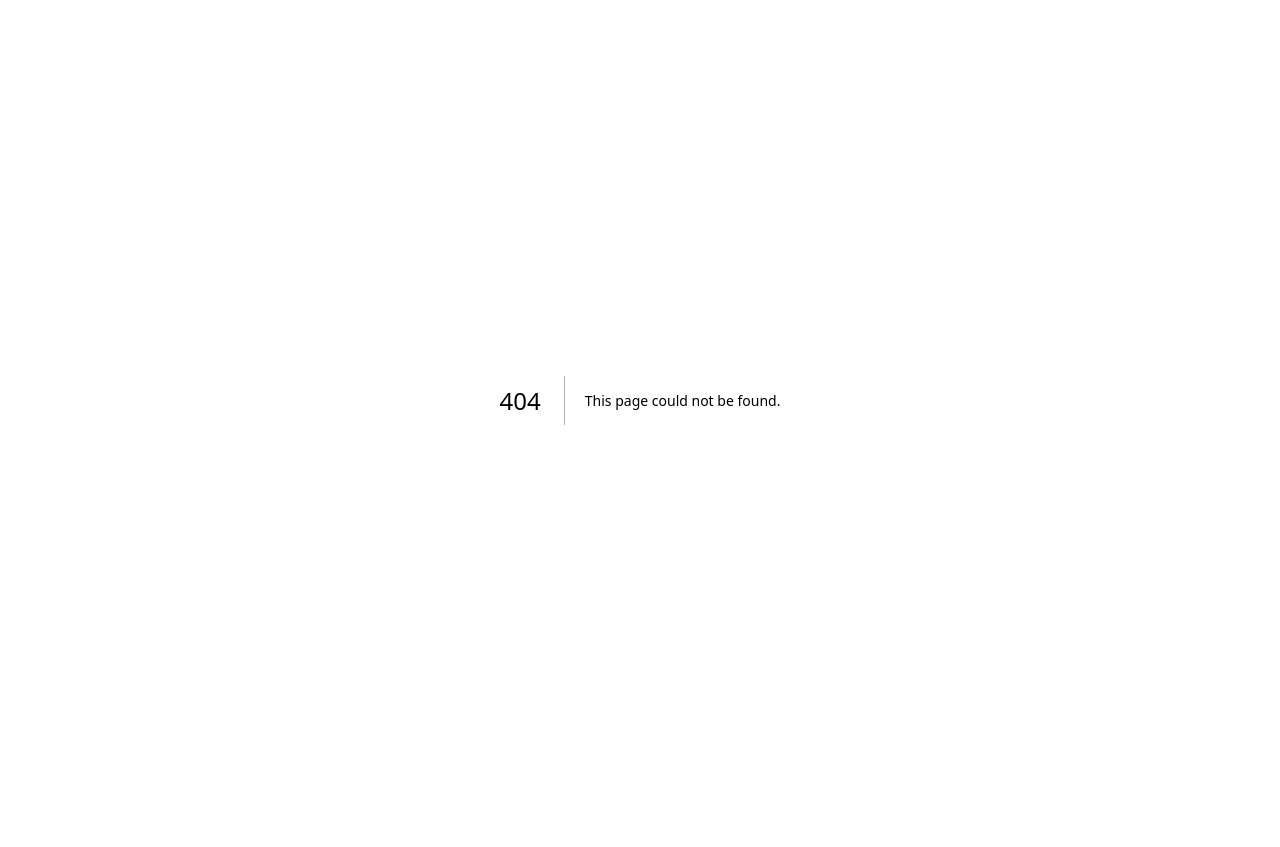
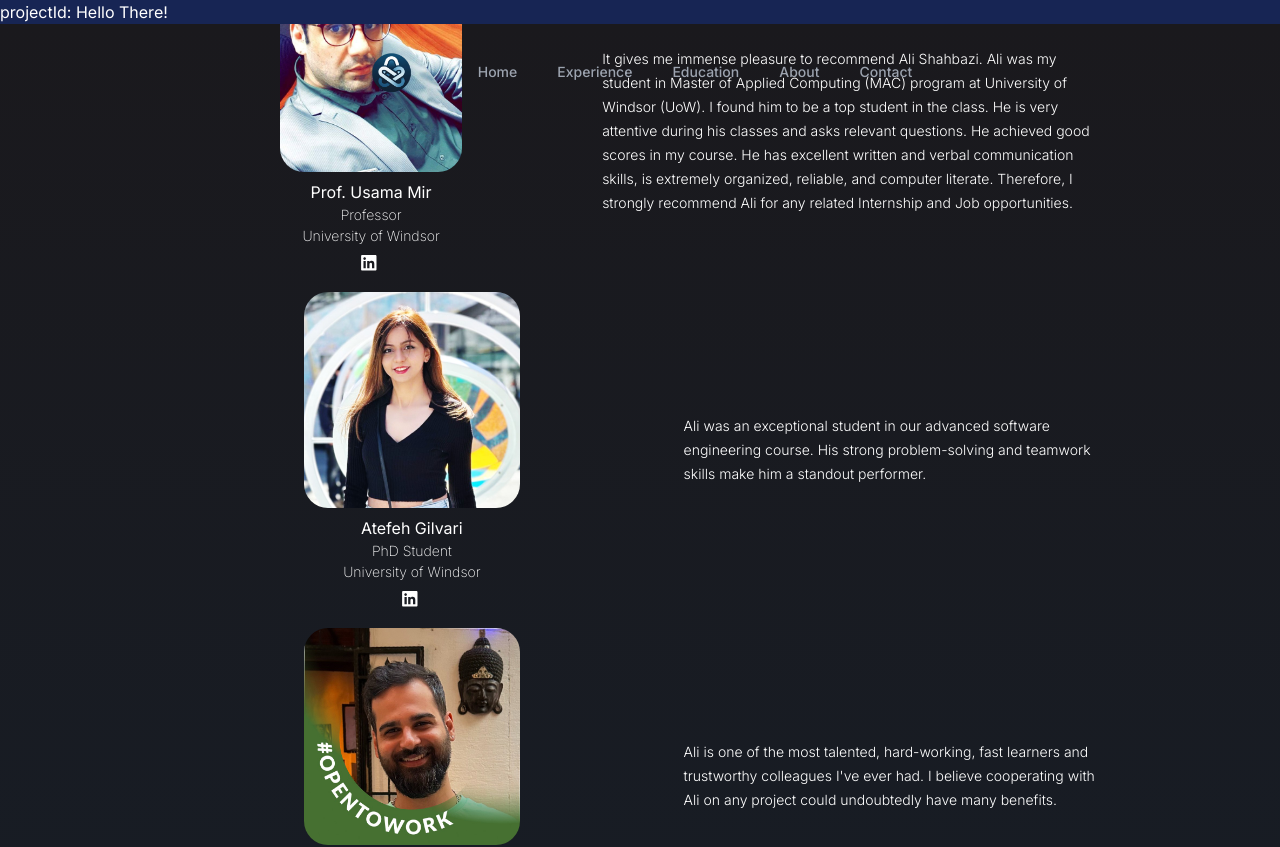
Before and after one commit to AliShahbazi81/MyWebsite_Client, a Next.js app: page /projects/1 in a window 1280 px wide. Before the commit this address had no page. Shown: the top 847 px of the page. Before the commit the page ends 800 px from the top, so only its background shows below. Built offline with nearby package versions, Linux system fonts and the light colour scheme.

Commit message:
Fix homepage styling bugs

```diff
--- a/src/app/css/footer.scss
+++ b/src/app/css/footer.scss
@@ -1,9 +1,13 @@
 @tailwind components;
 
 .footerEnv {
-  @apply transition-all duration-300;
+  @apply transition-all duration-300 overflow-hidden;
   background: linear-gradient(to bottom, #1A191D, #171D26);
+
+  .footer {
     max-width: 1920px;
+    max-height: 1080px;
+  }
 
   .socialEnv {
     .socialTitle {
@@ -58,7 +62,7 @@
         font-size: min(3vw, 14px);
       }
 
-      .referenceUniversity{
+      .referenceUniversity {
         font-size: min(3vw, 14px);
       }
 
@@ -74,7 +78,10 @@
 @layer components {
   @media (min-width: 1800px) {
     .footerEnv {
-      @apply flex flex-col items-center justify-center flex-wrap p-12;
+      @apply flex justify-center items-center;
+
+      .footer {
+        @apply flex flex-col flex-wrap p-12 self-center;
         height: 70vh;
 
         .socialEnv {
@@ -91,11 +98,11 @@
             .referenceInfoEnv {
               @apply flex justify-center items-center pb-8 pr-6 ;
 
-            .referenceText{
+              .referenceText {
                 width: 70%;
               }
 
-            .referenceInfo{
+              .referenceInfo {
                 width: 30%;
               }
 
@@ -104,10 +111,11 @@
         }
       }
     }
+  }
 
   @media (min-width: 1281px) {
     @media (max-width: 1799px) {
-      .footerEnv {
+      .footer {
         @apply flex flex-col-reverse items-center justify-center;
 
         .reference {
@@ -120,17 +128,18 @@
               @apply pb-5 pr-6 flex justify-center items-center;
               width: 55%;
 
-              .referenceText{
+              .referenceText {
                 width: 70%;
               }
             }
           }
         }
+
         .socialEnv {
           @apply flex flex-col items-center justify-between flex-wrap pl-12 pr-8 mb-8;
           width: 60%;
 
-          .socialIconsEnv{
+          .socialIconsEnv {
             @apply flex items-start justify-start;
           }
         }
@@ -140,7 +149,7 @@
 
   @media (min-width: 769px) {
     @media (max-width: 1280px) {
-      .footerEnv {
+      .footer {
         @apply flex flex-col-reverse items-center justify-center;
         padding-bottom: 8vw;
 
@@ -154,7 +163,7 @@
               @apply pb-5 pr-6 flex justify-center items-center;
               width: 75%;
 
-              .referenceText{
+              .referenceText {
                 width: 70%;
               }
             }
@@ -165,7 +174,7 @@
           @apply flex flex-col items-center justify-between flex-wrap pt-12 pb-12;
           width: 100%;
 
-          .socialIconsEnv{
+          .socialIconsEnv {
             @apply flex items-start justify-start;
           }
         }
@@ -175,7 +184,7 @@
 
   @media (min-width: 601px) {
     @media (max-width: 768px) {
-      .footerEnv {
+      .footer {
         @apply flex flex-col-reverse items-center justify-center;
         padding-bottom: 8vw;
 
@@ -187,7 +196,8 @@
             .referenceInfoEnv {
               @apply flex justify-center items-center pb-5 pr-6;
               width: 100%;
-              .referenceText{
+
+              .referenceText {
                 width: 70%;
               }
             }
@@ -197,7 +207,7 @@
         .socialEnv {
           @apply pt-12 pb-12;
 
-          .socialIconsEnv{
+          .socialIconsEnv {
             @apply flex items-start justify-start;
           }
         }
@@ -206,28 +216,28 @@
   }
 
   @media (max-width: 600px) {
-    .footerEnv {
+    .footer {
       @apply flex flex-col-reverse items-center justify-center;
       padding-bottom: 8vw;
 
-      .referenceInfoEnv{
+      .referenceInfoEnv {
         @apply flex flex-col items-center justify-center pb-8;
         width: 100%;
 
-        .referenceText{
+        .referenceText {
           width: 80%;
         }
 
-        .referenceInfo{
+        .referenceInfo {
           @apply flex items-center justify-center pb-3;
         }
       }
 
-      .socialEnv{
+      .socialEnv {
         @apply flex flex-col items-center justify-center mt-6;
         width: 80%;
 
-        .socialIconsEnv{
+        .socialIconsEnv {
           @apply flex items-center justify-center self-center;
         }
       }
--- a/src/app/globals.css
+++ b/src/app/globals.css
@@ -19,6 +19,9 @@
 
 body {
     @apply text-white;
+    margin: 0;
+    padding: 0;
+    overflow-x: hidden;
 }
 
 @layer utilities {
@@ -35,7 +38,7 @@ body {
     height: 100vh;
     max-width: 100vw;
     max-height: 100vw;
-    overflow: auto;
+    overflow: hidden;
 }
 
 .image {
@@ -53,7 +56,7 @@ body {
 }
 
 .divBackground {
-    @apply relative flex flex-col justify-start items-center bg-background;
+    @apply relative flex flex-col justify-start items-center bg-background overflow-hidden;
 }
 
 .break-line {
--- a/src/app/layout.tsx
+++ b/src/app/layout.tsx
@@ -1,9 +1,11 @@
 import type {Metadata} from "next";
 import {Inter} from "next/font/google";
 import "./globals.css";
+import Navbar from "@/components/Navbar";
+import Footer from "@/components/Footer";
 
 
-const inter = Inter({ subsets: ["latin"] });
+const inter = Inter({subsets: ["latin"]});
 
 export const metadata: Metadata = {
 	title: "Ali Shahbazi",
@@ -17,7 +19,14 @@ export default function RootLayout({
 }>) {
 	return (
 		<html lang="en">
-      <body className={inter.className}>{children}</body>
+
+		<body className={inter.className} >
+		<Navbar/>
+		<main className={'relative overflow-hidden'}>
+			{children}
+		</main>
+		<Footer/>
+		</body>
 		</html>
 	);
 }
--- a/src/app/page.tsx
+++ b/src/app/page.tsx
@@ -1,16 +1,10 @@
 import HomePageImage from "@/components/HomePageImage";
-import Navbar from "@/components/Navbar";
 import "./globals.css";
 import "slick-carousel/slick/slick.css";
 import "slick-carousel/slick/slick-theme.css";
-import Footer from "@/components/Footer";
 
 export default function Home() {
 	return (
-		<div className={'relative overflow-clip'}>
-			<Navbar/>
-			<HomePageImage/>
-			<Footer/>
-		</div>
+		<HomePageImage/>
 	);
 }
--- /dev/null
+++ b/src/app/projects/[projectId]/page.tsx
@@ -0,0 +1,10 @@
+
+export default async function ProjectPage({params}: {params: {id: string}})
+{
+	return(
+		<div className={'bg-card h-full w-full'}>
+			projectId: {params.id}
+			Hello There!
+		</div>
+	)
+}
--- a/src/components/Footer.tsx
+++ b/src/components/Footer.tsx
@@ -6,6 +6,7 @@ import SocialLinks from "@/components/reference/SocialLinks";
 export default function Footer() {
 	return (
 		<div className={'footerEnv'}>
+			<div className={'footer'}>
 				{/* Social links and icons */}
 				<div className={'socialEnv'}>
 					<h2 className={'socialTitle'}>
@@ -60,5 +61,6 @@ export default function Footer() {
 					</div>
 				</div>
 			</div>
+		</div>
 	)
 }
--- a/src/components/HomePageImage.tsx
+++ b/src/components/HomePageImage.tsx
@@ -10,16 +10,20 @@ import MyExperience from "@/components/experience/MyExperience";
 export default function HomePageImage() {
 	return (
 		<>
-				  <div className={'flex items-center justify-center container'}>
+			<div className={'homePageEnv'}>
+				<div className={'homePage'}>
+
+
 					<Image
-							  src="/images/BackgroundImage.jpg"
+						src="/images/BackgroundImage.png"
 						alt="BackgroundImage"
 						layout={"fill"}
 						objectFit={"cover"}
 						objectPosition={"center"}
 						quality={100}
 					/>
-						<div className="absolute inset-0 z-10" style={{ background: 'linear-gradient(to bottom, transparent, #1A191D)' }}></div>
+					<div className="absolute inset-0 z-10"
+						 style={{background: 'linear-gradient(to bottom, transparent, #1A191D)'}}></div>
 					<div className="flex items-center justify-center z-10">
 						<h1 className="nameInitial">
 							A
@@ -27,7 +31,7 @@ export default function HomePageImage() {
 						<h1 className="name">
 							li
 						</h1>
-							  <div className="nameSpace" />
+						<div className="nameSpace"/>
 						<h1 className="nameInitial">
 							S
 						</h1>
@@ -42,24 +46,25 @@ export default function HomePageImage() {
 						<MouseScroll/>
 					</div>
 				</div>
+			</div>
 			<div className={'divBackground'}>
 				<h1 className={'title'}>
 					My Expertise
 				</h1>
 				{/* Expertise Card*/}
-						<MyExpertise />
+				<MyExpertise/>
 			</div>
 			<div className={'divBackground'}>
 				<h1 className={'title'}>
 					My Projects
 				</h1>
-						<MyProjects />
+				<MyProjects/>
 			</div>
 			<div className={'divBackground'}>
 				<h1 className={'title'}>
 					My Experience
 				</h1>
-						<MyExperience />
+				<MyExperience/>
 			</div>
 		</>
 	);
--- a/src/components/cards/MyExpertise.tsx
+++ b/src/components/cards/MyExpertise.tsx
@@ -98,7 +98,7 @@ export default function MyExpertise() {
 				{visibleCards.map((card) => (
 					<CSSTransition
 						key={card.id}
-						timeout={1000}
+						timeout={250}
 						classNames={direction === 'next' ? "slide" : "slide-prev"}
 					>
 						<div className={`cardExpertise ${card.id + "Card"}`}>
--- a/src/components/projects/ProjectCard.tsx
+++ b/src/components/projects/ProjectCard.tsx
@@ -46,7 +46,9 @@ export default function ProjectCard({imageName, projectName, projectDetail, tech
 				<div className={'break-line'}></div>
 				<ProjectTechnology techName={techName}/>
 				<div className={'projectViewMoreNav'}>
-					<span className={"projectIcon projectArrow"}></span>
+					<Link href={"/projects/1"} >
+						<span className={"projectIcon projectArrow"}></span>
+					</Link>
 				</div>
 			</div>
 
--- a/src/components/projects/page.tsx
+++ /dev/null
@@ -1,7 +0,0 @@
-export default function Projects() {
-	return(
-		<div>
-			Hello there
-		</div>
-	)
-}
```
Also changed, not shown: src/app/css/expertise.scss (+4 -4 lines), src/app/css/homepage.scss (+15 -0 lines), public/images/BackgroundImage.png (added). Lines whose indentation alone changed are shown as unchanged.
